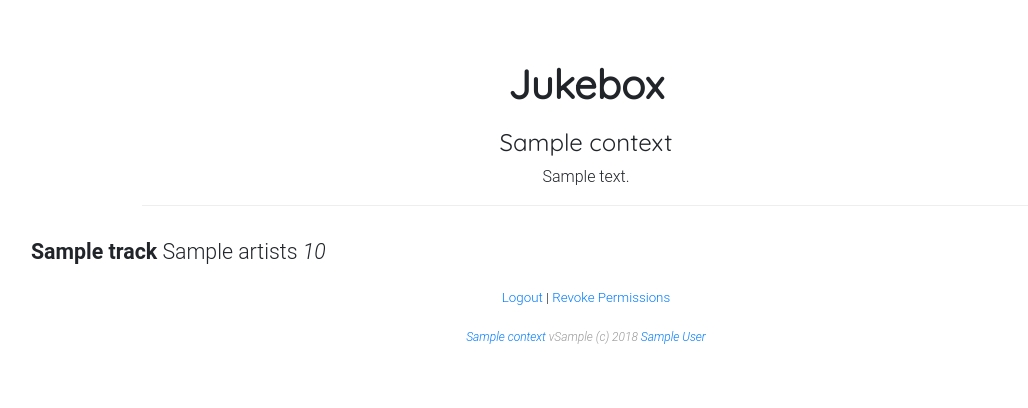
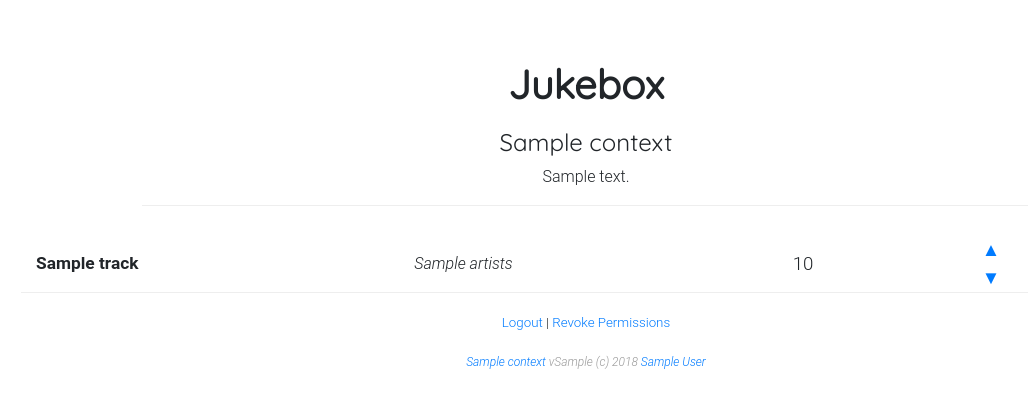
Before and after one commit to benshanahan1/jukebox, a Flask app: template templates/jukebox_view_party.html in a window 1280 px wide. Shown: the top 408 px of the page, without its empty margins (54-1082 px from the left). Run offline with Flask 2, Linux system fonts and the light colour scheme; the template is opened without the code that fills it: most values are stand-ins (such as "Sample title", 1, 10 or a date in 2020); parts of the project's set-up code (start-up, migrations or seed data) failed here and were passed over; some libraries are stand-ins or nearby versions.

Commit message:
updated styles for view party page

```diff
--- a/static/css/style.css
+++ b/static/css/style.css
@@ -61,15 +61,21 @@ h6 {
 }
 .tracks-display {
     text-align: left;
-    font-size: 16pt;
+    padding-left: 5px;
 }
-.song { }
+.song {
+    border-bottom: solid .1px #eeeeee;
+}
 .song-name {
     font-weight: bold;
+    font-size: 13pt;
 }
-.song-artists { }
+.song-artists {
+    font-style: italic;
+    font-size: 12pt;
+}
 .song-votes {
-    font-style: italic;
+    font-size: 14pt;
 }
 .left-aligned {
     text-align: left;
--- a/templates/jukebox_view_party.html
+++ b/templates/jukebox_view_party.html
@@ -11,10 +11,14 @@
     <div class="tracks-display">
 
     {% for track in context["tracks"] %}
-        <div class="song">
-            <span class="song-name">{{track["name"]}}</span>
-            <span class="song-artists">{{track["artists"]}}</span>
-            <span class="song-votes">{{track["votes"]}}</span>
+        <div class="row song align-items-center">
+            <span class="col-4 song-name">{{track["name"]}}</span>
+            <span class="col-4 song-artists">{{track["artists"]}}</span>
+            <span class="col-2 song-votes">{{track["votes"]}}</span>
+            <span class="col-2 song-votes">
+                <a href="#">&#x25B2;</a><br>
+                <a href="#">&#x25BC;</a>
+            </span>
         </div>
     {% endfor %}
 
```
